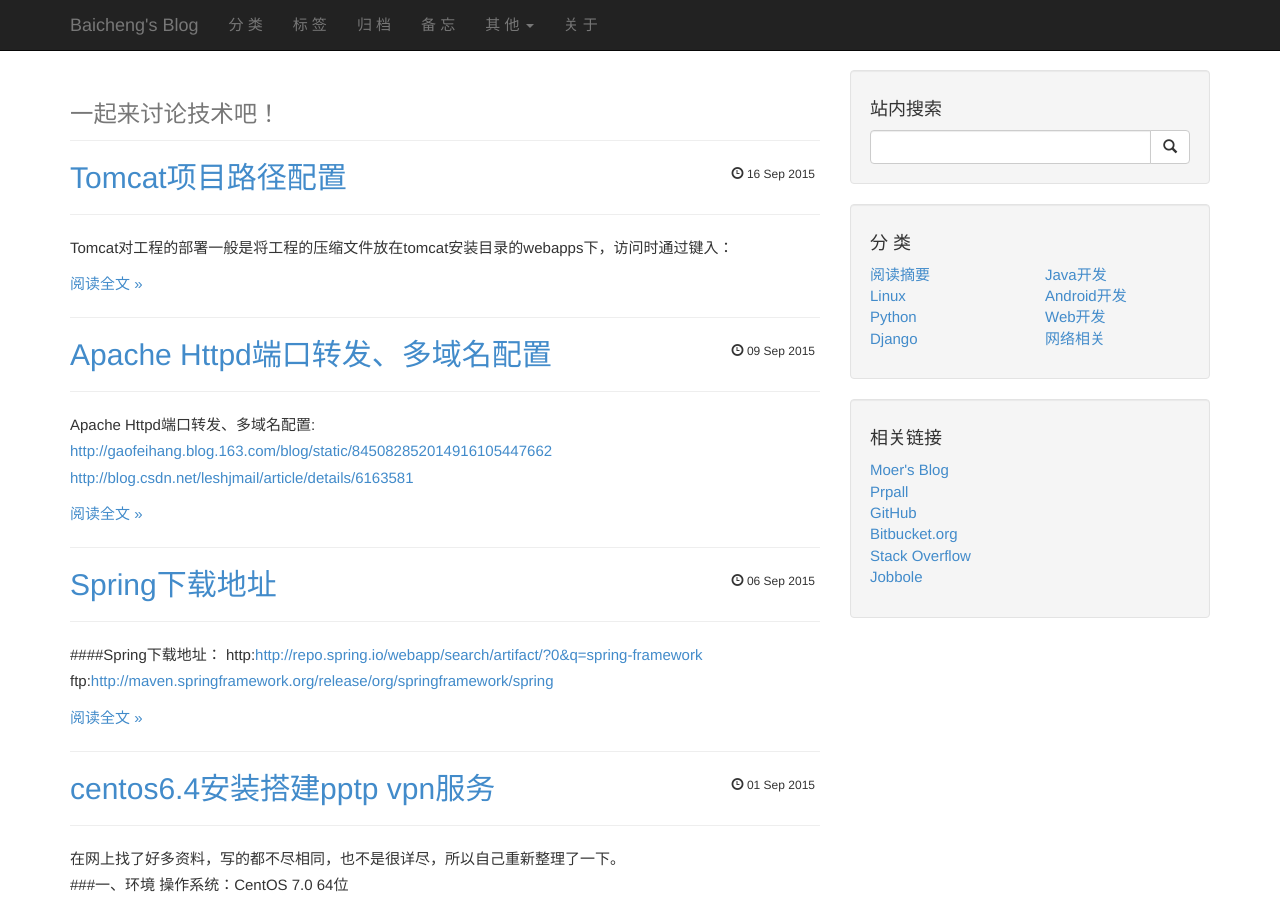
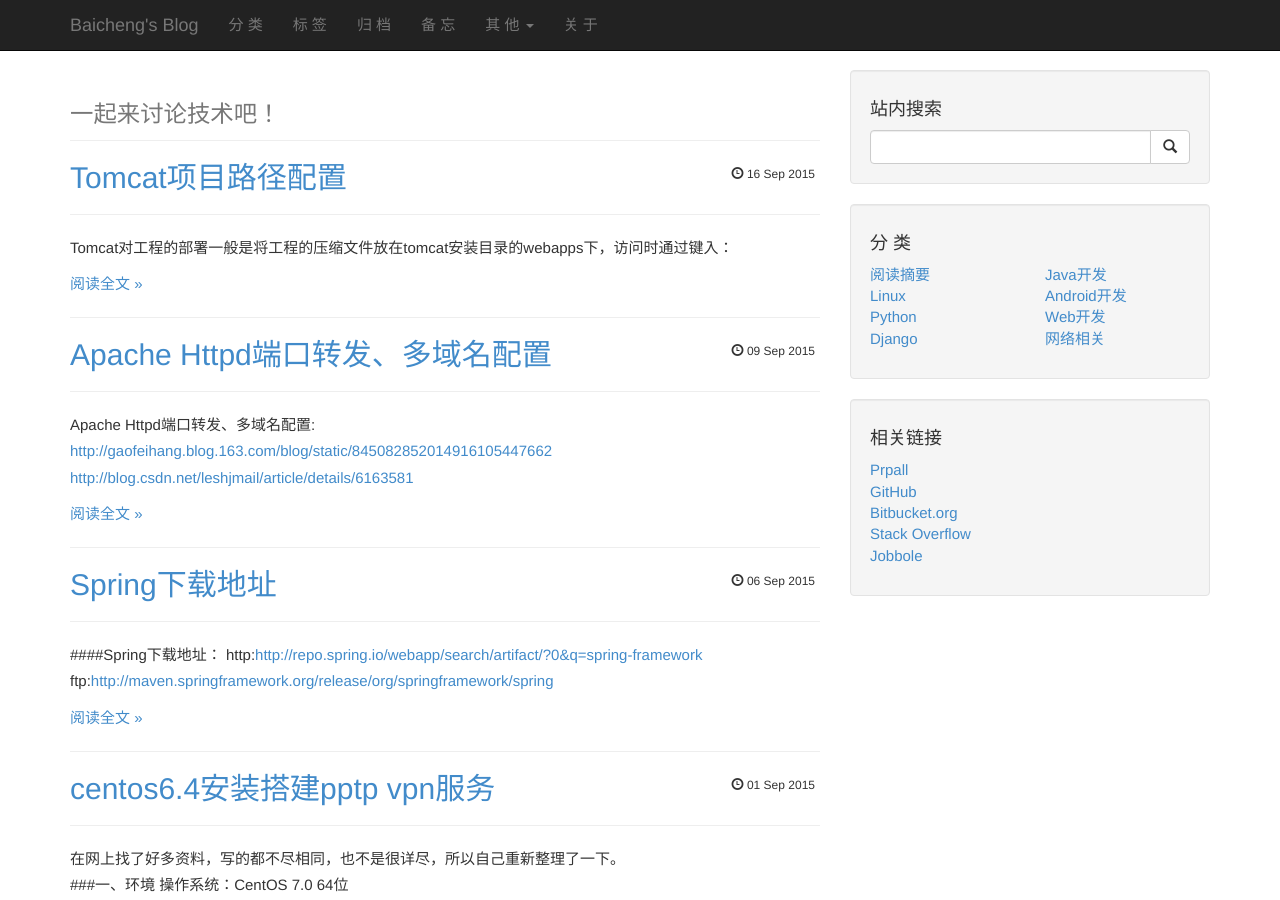
Before and after one commit to zbc0512/zbc0512.github.io, a Jekyll site: the page built from index.html, in a window 1280 px wide and 900 px high. Built offline with Jekyll 4.4.1, drawn with Linux system fonts in a browser that asks for light colours; Markdown is read by kramdown in place of the engine named in the settings; the list of posts is cut into pages by our own code; comment, search, counter and statistics services are not loaded.

Commit message:
Update links.html

```diff
--- a/_includes/links.html
+++ b/_includes/links.html
@@ -1,9 +1,4 @@
             <ul class="list-unstyled">
-              <li>
-                <a href="http://moer.zbc.io">
-                  Moer's Blog
-                </a>
-              </li>
               <li>
                 <a href="http://prpall.top">
                   Prpall
```
